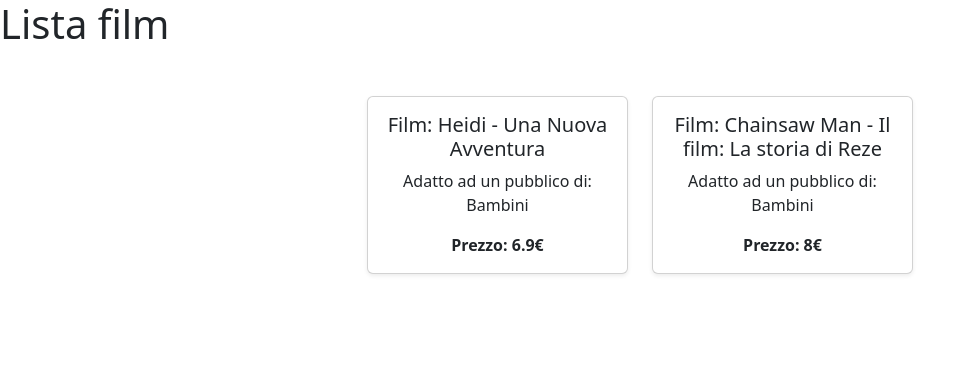
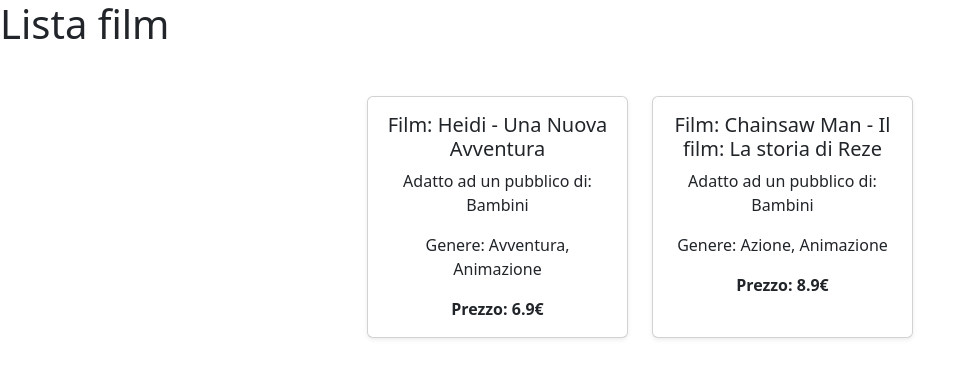
Before and after one commit to NotAlex575/ex-php8-oop-movie, a PHP site: page / in a window 1280 px wide. Shown: the top 378 px of the page, without its empty margins (0-973 px from the left). Run offline with PHP 8.4, Linux system fonts and the light colour scheme.

Commit message:
- è definita una classe Genre   -> all'interno della classe sono dichiarate delle variabili d'istanza   -> all'interno della classe è definito un costruttore - ogni film ha un genere

```diff
--- a/index.php
+++ b/index.php
@@ -4,17 +4,27 @@
         public $genre1;
         public $genre2;
 
+        function __construct($genre1, $genre2){
+            $this->genre1 = $genre1;
+            $this->genre2 = $genre2;
+        }
+
+        function __tostring(){
+            return $this->genre1.", ".$this->genre2;
+        }
     }
 
     class Movie{
         public $name;
         public $targetMovieAge;
         public $price;
+        public $genre;
 
 
-        function __construct($name, $targetMovieAge, $price){
+        function __construct($name, $targetMovieAge, Genre $genre, $price){
             $this->name = $name;
             $this->targetMovieAge;
+            $this->genre = $genre;
             $this->price = $price;
         }
 
@@ -31,9 +41,10 @@
         }
 
     }
-
-    $movie1 = new Movie("Heidi - Una Nuova Avventura", 12, 6.90);
-    $movie2 = new Movie("Chainsaw Man - Il film: La storia di Reze", 16, 8,90);
+    $movie1Genre1 = new Genre("Avventura", "Animazione");
+    $movie1Genre2 = new Genre("Azione", "Animazione");
+    $movie1 = new Movie("Heidi - Una Nuova Avventura", 12,$movie1Genre1 ,6.90);
+    $movie2 = new Movie("Chainsaw Man - Il film: La storia di Reze", 16, $movie1Genre2,8.90);
 
 ?>
 
@@ -61,6 +72,7 @@
                         <div class="card-body text-center">
                             <h5 class="card-title">Film: ' .$movie->name . '</h5>
                             <p class="card-text">Adatto ad un pubblico di: ' . $movie->seeTargetMovieAge() . '</p>
+                            <p class="card-text">Genere: '.$movie->genre.'</p>
                             <p class="card-text fw-semibold">Prezzo: ' . $movie->price . '€</p>
                         </div>
                     </div>
```
